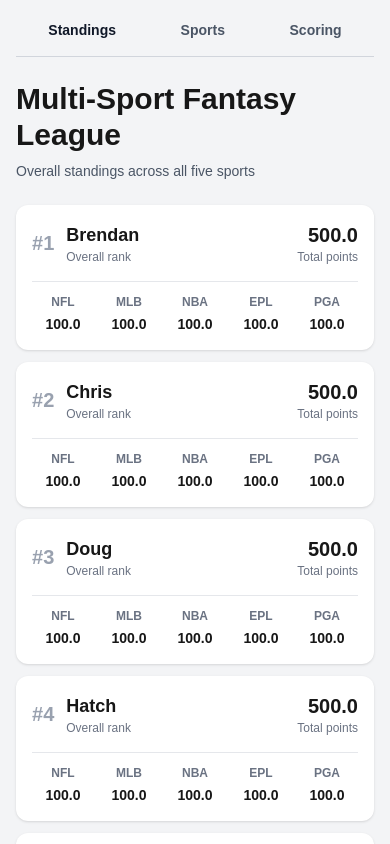
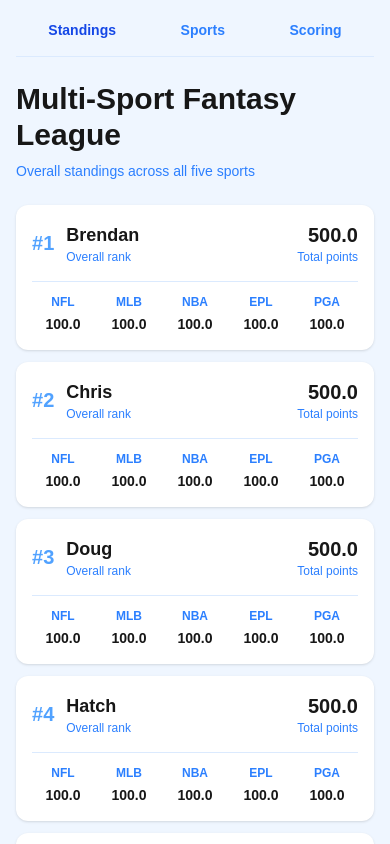
Before and after one commit to dpellerin25-cell/MultiSportFantasy2, a Next.js app in the folder web/: page / in a window 390 px wide. Shown: the top 844 px of the page. Built offline with nearby package versions, Linux system fonts and the light colour scheme.

Commit message:
Change color scheme to blue in page.tsx
Updated color scheme from gray to blue for various elements in the page component.

```diff
--- a/web/src/app/page.tsx
+++ b/web/src/app/page.tsx
@@ -83,7 +83,7 @@
       <div className="group relative inline-block">
         <button
           type="button"
-          className="min-w-20 rounded-md px-3 py-2 font-semibold hover:bg-gray-100 focus:bg-gray-100 focus:outline-none"
+          className="min-w-20 rounded-md px-3 py-2 font-semibold hover:bg-blue-100 focus:bg-blue-100 focus:outline-none"
         >
           {result.sportScore.toFixed(1)}
         </button>
@@ -101,7 +101,7 @@
             -translate-x-1/2
             rounded-lg
             border
-            border-gray-200
+            border-blue-100
             bg-white
             p-4
             text-left
@@ -115,7 +115,7 @@
               {result.sportScore.toFixed(1)} points
             </div>
 
-            <div className="text-sm text-gray-500">
+            <div className="text-sm text-blue-500">
               Final sport score
             </div>
           </div>
@@ -187,7 +187,7 @@
 }) {
   return (
     <div className="text-center">
-      <div className="text-xs font-semibold text-gray-500">
+      <div className="text-xs font-semibold text-blue-500">
         {label}
       </div>
 
@@ -303,26 +303,26 @@
   );
 
   return (
-    <main className="min-h-screen bg-gray-100 px-4 py-5 sm:p-8">
+    <main className="min-h-screen bg-blue-50 px-4 py-5 sm:p-8">
       <div className="mx-auto max-w-7xl">
-        <nav className="mb-6 flex items-center justify-around border-b border-gray-300 pb-4 sm:justify-start sm:gap-8">
+        <nav className="mb-6 flex items-center justify-around border-b border-blue-100 pb-4 sm:justify-start sm:gap-8">
           <Link
             href="/"
-            className="text-sm font-bold text-gray-900 sm:text-base"
+            className="text-sm font-bold text-blue-700 sm:text-base"
           >
             Standings
           </Link>
 
           <Link
             href="/sports"
-            className="text-sm font-semibold text-gray-600 hover:text-blue-600 sm:text-base"
+            className="text-sm font-semibold text-blue-500 hover:text-blue-700 sm:text-base"
           >
             Sports
           </Link>
 
           <Link
             href="/scoring"
-            className="text-sm font-semibold text-gray-600 hover:text-blue-600 sm:text-base"
+            className="text-sm font-semibold text-blue-500 hover:text-blue-700 sm:text-base"
           >
             Scoring
           </Link>
@@ -332,7 +332,7 @@
           Multi-Sport Fantasy League
         </h1>
 
-        <p className="mb-6 mt-2 text-sm text-gray-600 sm:text-base">
+        <p className="mb-6 mt-2 text-sm text-blue-500 sm:text-base">
           Overall standings across all five sports
         </p>
 
@@ -344,7 +344,7 @@
             >
               <div className="mb-4 flex items-center justify-between">
                 <div className="flex items-center gap-3">
-                  <div className="text-xl font-bold text-gray-400">
+                  <div className="text-xl font-bold text-blue-400">
                     #{index + 1}
                   </div>
 
@@ -353,7 +353,7 @@
                       {team.owner}
                     </div>
 
-                    <div className="text-xs text-gray-500">
+                    <div className="text-xs text-blue-500">
                       Overall rank
                     </div>
                   </div>
@@ -364,13 +364,13 @@
                     {team.total.toFixed(1)}
                   </div>
 
-                  <div className="text-xs text-gray-500">
+                  <div className="text-xs text-blue-500">
                     Total points
                   </div>
                 </div>
               </div>
 
-              <div className="grid grid-cols-5 gap-1 border-t border-gray-200 pt-3">
+              <div className="grid grid-cols-5 gap-1 border-t border-blue-100 pt-3">
                 <MobileSportScore
                   label="NFL"
                   result={team.NFL}
@@ -403,7 +403,7 @@
         <div className="hidden overflow-visible rounded-lg bg-white shadow md:block">
           <table className="w-full border-collapse">
             <thead>
-              <tr className="border-b bg-gray-50">
+              <tr className="border-b bg-blue-50">
                 <th className="p-4 text-center">
                   Overall
                 </th>
```
